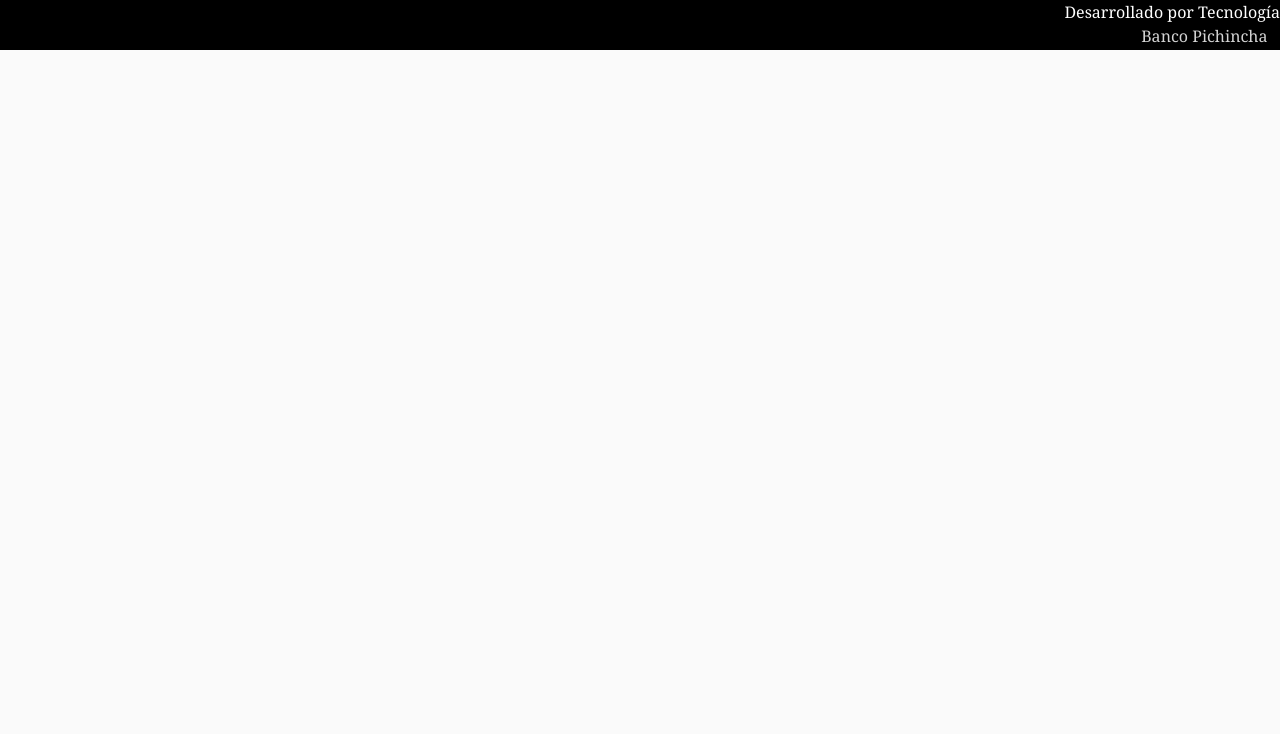
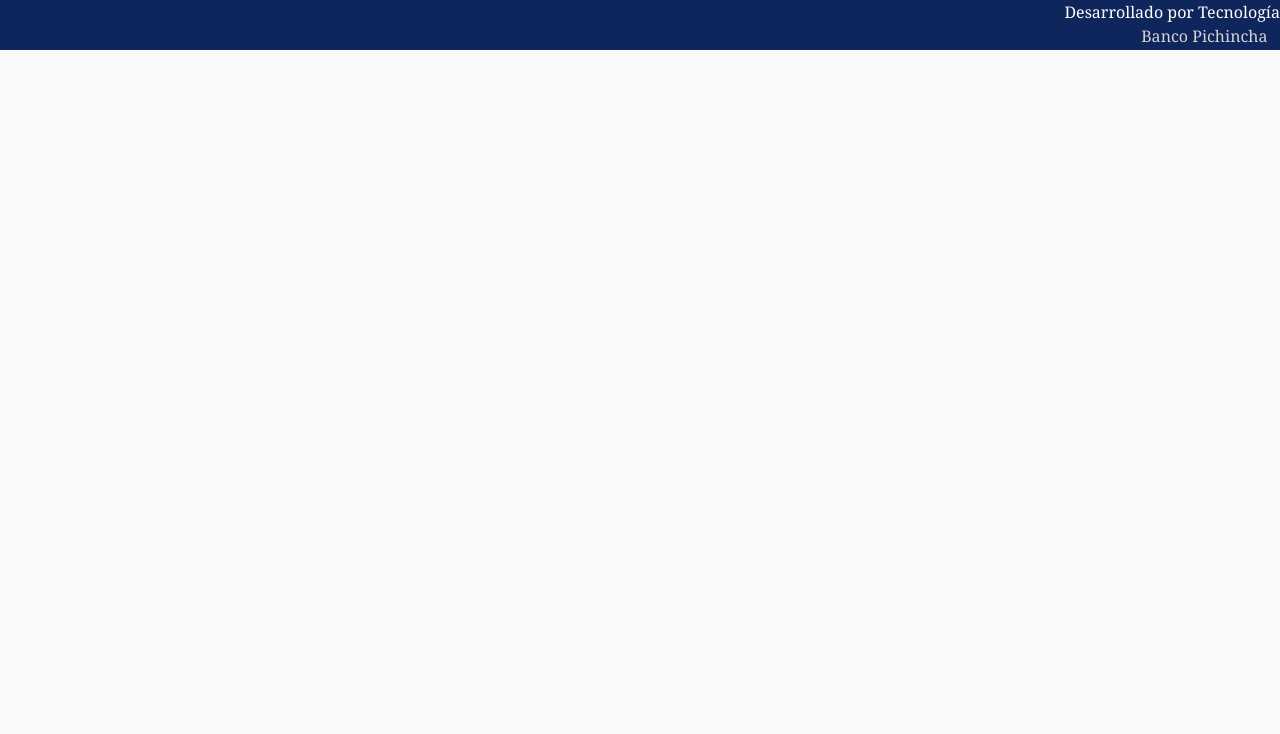
Before and after one commit to Edujvr/PaginaWeb, a PHP site: page /index.php in a window 1280 px wide. Shown: the top 734 px of the page. Run offline with PHP 8.4, Linux system fonts and the light colour scheme; data that the repository does not hold is empty; some libraries are stand-ins or nearby versions.

Commit message:
Update chatbot.css

```diff
--- a/css/chatbot.css
+++ b/css/chatbot.css
@@ -5,7 +5,7 @@
     position:fixed;
     top:0px;
     height:50px;
-    background-color: black;
+    background-color: #0f265c;
     color:white;
     text-align: right;
     font-size: 16px;
```
